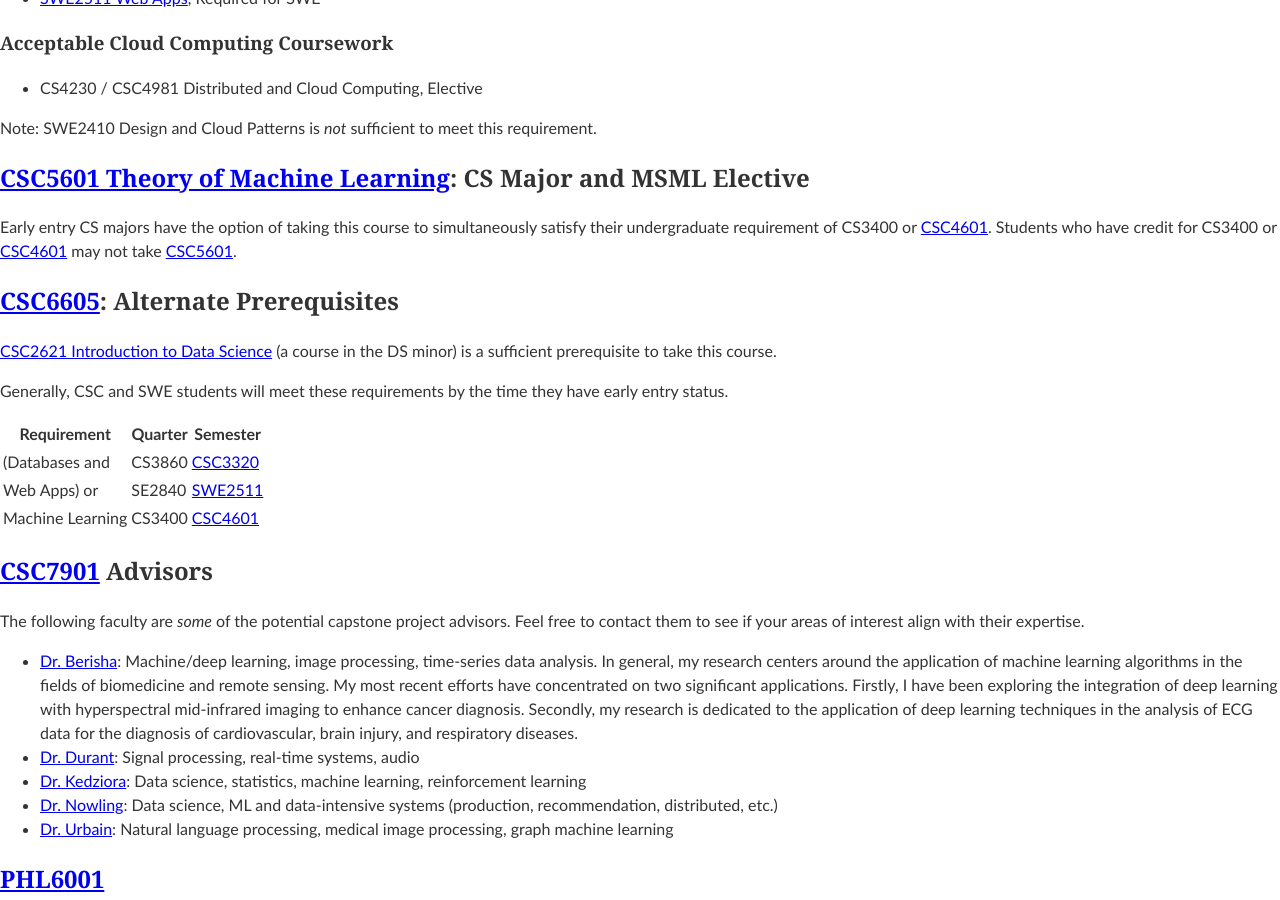
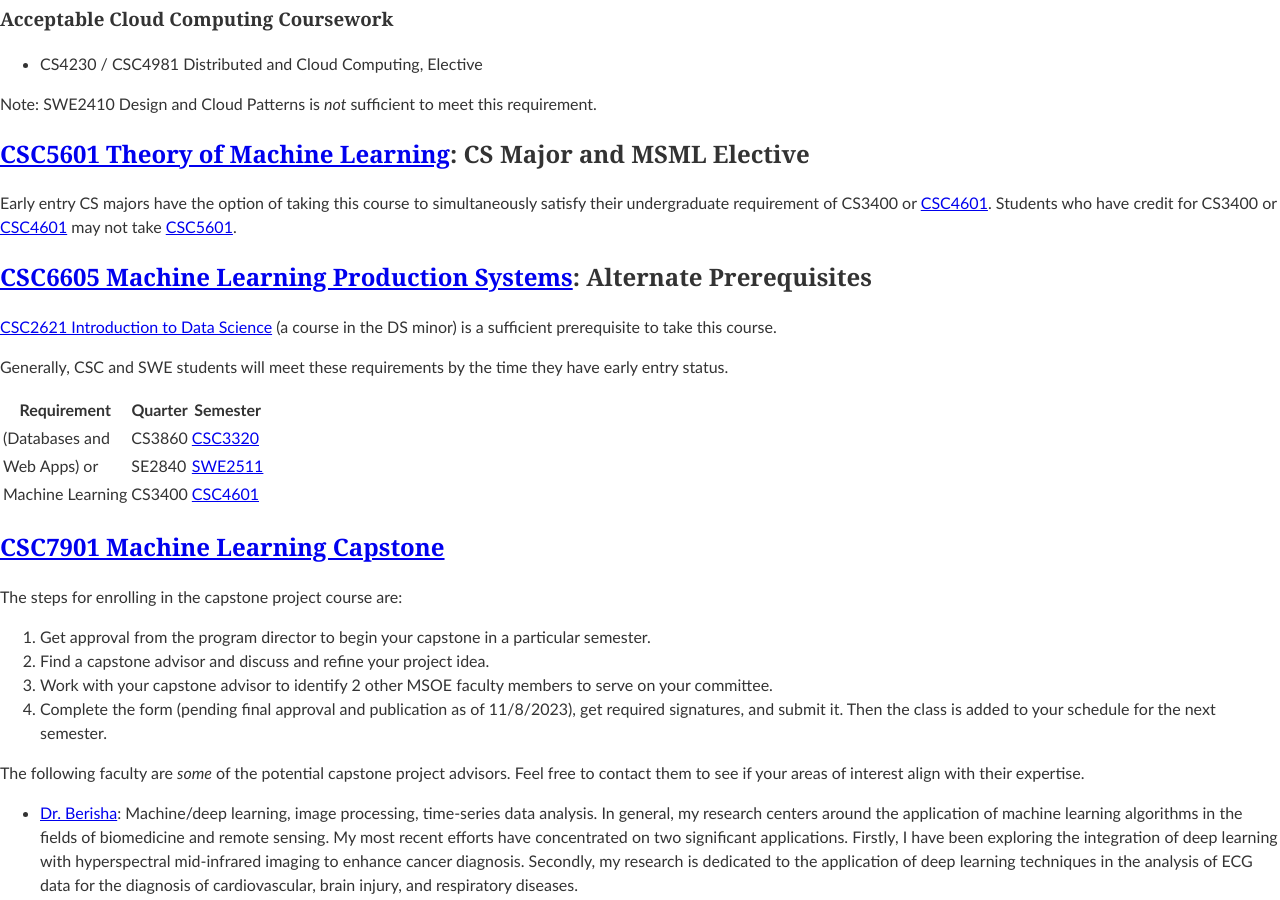
Before and after one commit to edurant/edurant.github.io, a Jekyll site: the page built from advising/msml.md, in a window 1280 px wide and 900 px high, scrolled down 4276 px. Built offline with Jekyll 4.4.1, drawn with Linux system fonts in a browser that asks for light colours; our own code applies the rules of GitHub Pages for plain Markdown files; some of the changed text lies outside the part shown.

Commit message:
MSML: more details on process to start CSC7901 capstone

```diff
--- a/advising/msml.md
+++ b/advising/msml.md
@@ -124,7 +124,7 @@ Note: SWE2410 Design and Cloud Patterns is *not* sufficient to meet this require
 ## [CSC5601 Theory of Machine Learning][CSC5601]: CS Major and MSML Elective
 Early entry CS majors have the option of taking this course to simultaneously satisfy their undergraduate requirement of CS3400 or [CSC4601][CSC4601]. Students who have credit for CS3400 or [CSC4601][CSC4601] may not take [CSC5601][CSC5601].
 
-## [CSC6605][CSC6605]: Alternate Prerequisites
+## [CSC6605 Machine Learning Production Systems][CSC6605]: Alternate Prerequisites
 
 [CSC2621 Introduction to Data Science][CSC2621] (a course in the DS minor) is a sufficient prerequisite to take this course.
 
@@ -136,7 +136,13 @@ Requirement      | Quarter | Semester
 Web Apps) or     | SE2840  | [SWE2511][SWE2511]
 Machine Learning | CS3400  | [CSC4601][CSC4601]
 
-## [CSC7901][CSC7901] Advisors
+## [CSC7901 Machine Learning Capstone][CSC7901]
+
+The steps for enrolling in the capstone project course are:
+1. Get approval from the program director to begin your capstone in a particular semester.
+1. Find a capstone advisor and discuss and refine your project idea.
+1. Work with your capstone advisor to identify 2 other MSOE faculty members to serve on your committee.
+1. Complete the form (pending final approval and publication as of 11/8/2023), get required signatures, and submit it. Then the class is added to your schedule for the next semester.
 
 The following faculty are *some* of the potential capstone project advisors. Feel free to contact them to see if your areas of interest align with their expertise.
 * [Dr. Berisha](https://www.msoe.edu/directory/profile/sebastian.berisha/): Machine/deep learning, image processing, time-series data analysis. In general, my research centers around the application of machine learning algorithms in the fields of biomedicine and remote sensing. My most recent efforts have concentrated on two significant applications. Firstly, I have been exploring the integration of deep learning with hyperspectral mid-infrared imaging to enhance cancer diagnosis. Secondly, my research is dedicated to the application of deep learning techniques in the analysis of ECG data for the diagnosis of cardiovascular, brain injury, and respiratory diseases.
@@ -178,6 +184,7 @@ CSC6999 | Elective | Computer Science Independent Study | varies
 
 * Students may not receive credit for [CSC5610][CSC5610] if they have completed [CSC2611 AI Tools][CSC2611] and [CSC2621 Intro to Data Science][CSC2621]. Instead, they take an MSML elective.
 * See [this document](semester-transition-ref.html) for information on undergraduate course numbers.
+* Offering information is fairly firm but might change.
 
 [CPE2600]: https://catalog.msoe.edu/preview_course.php?catoid=35&coid=40390
 [CSC1110]: https://catalog.msoe.edu/preview_course_nopop.php?catoid=35&coid=40105
```
Also changed, not shown: other parts of advising/msml.md (+0 -4 lines).
